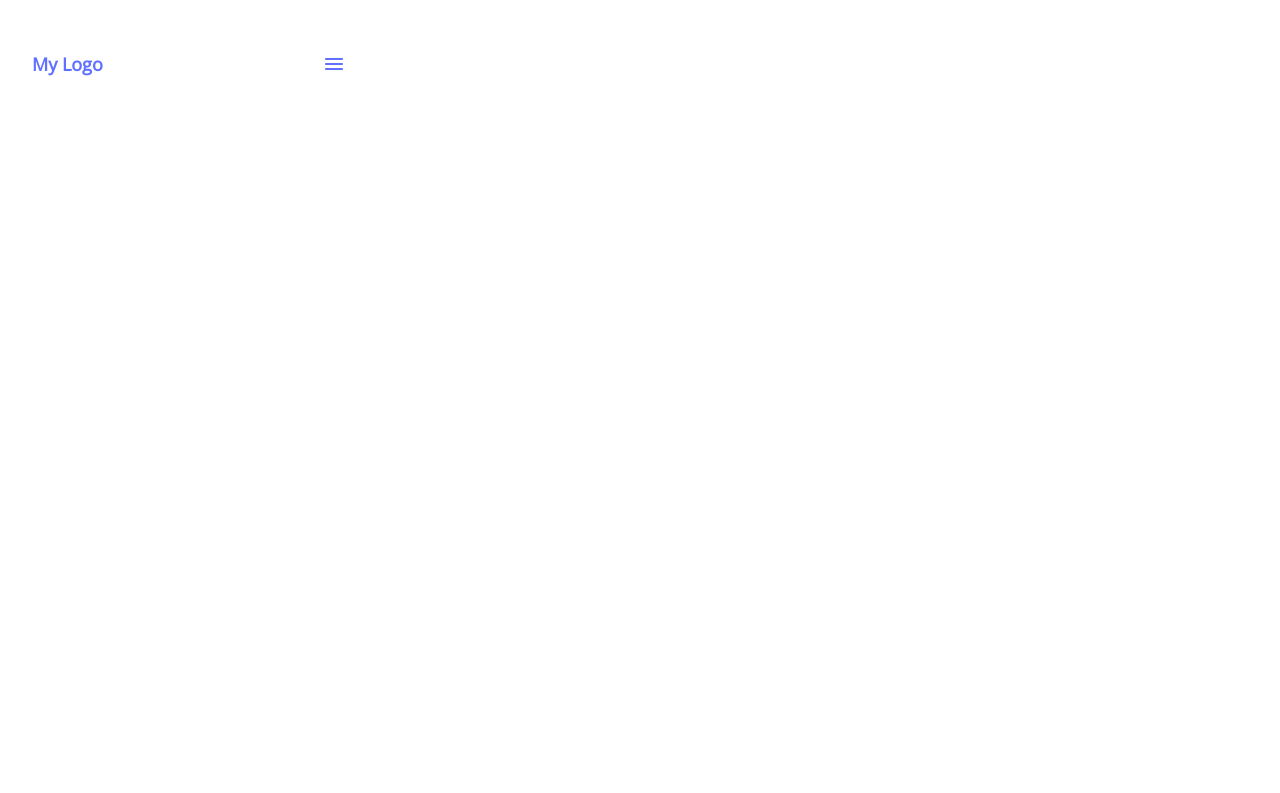
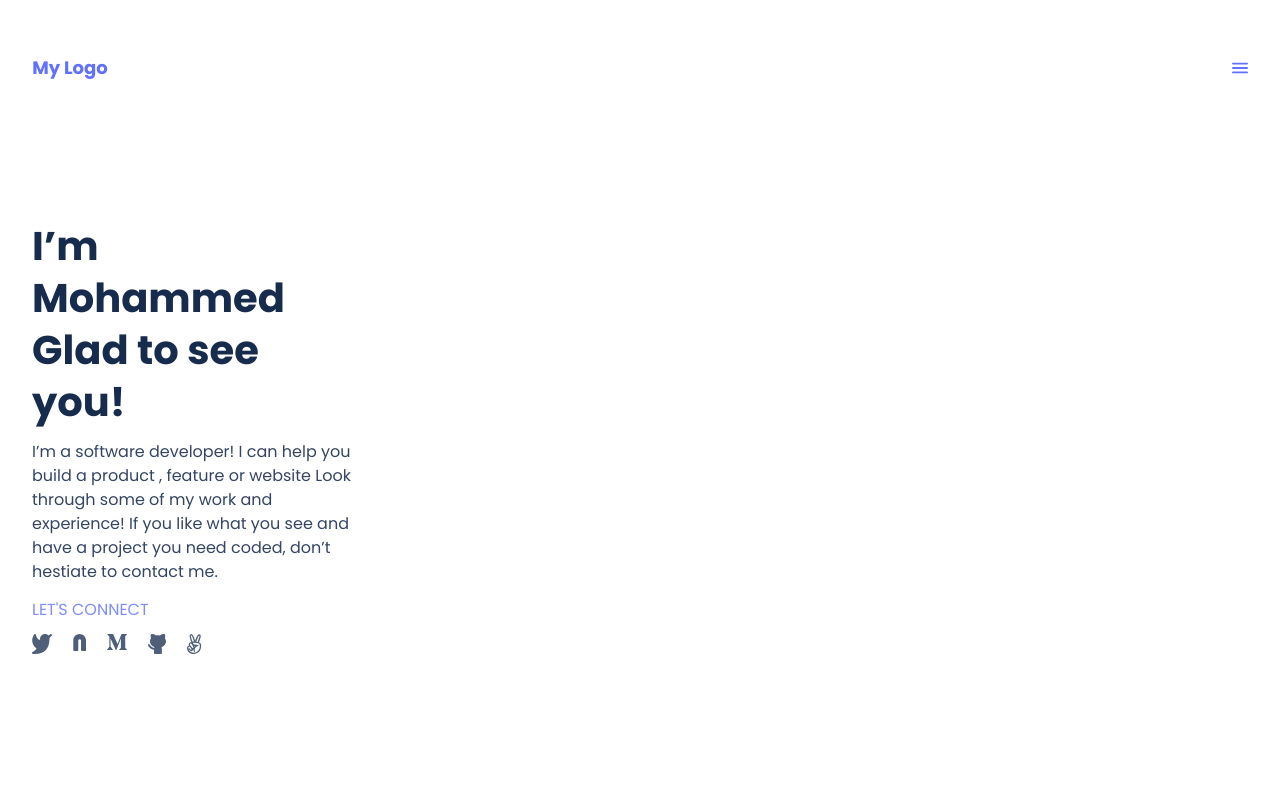
Before and after one commit to MohammedElseddik/Portfolio-setup-and-mobile-version-skeleton, a plain HTML site: page index.html in a window 1280 px wide. Drawn offline with nearby package versions, Linux system fonts and the light colour scheme; a web font is replaced by a local one.

Commit message:
Add and Style the heading section

```diff
--- a/index.html
+++ b/index.html
@@ -1,6 +1,5 @@
 <!DOCTYPE html>
 <html lang="en">
-
   <head>
     <meta charset="UTF-8" />
     <meta http-equiv="X-UA-Compatible" content="IE=edge" />
@@ -14,6 +13,28 @@
       <a href="/" class="logo">My Logo</a>
       <img class="menu" src="/img/Union.svg " alt="" />
     </nav>
+    <section class="headline">
+      <div class="container">
+        <h1>I’m Mohammed Glad to see you!</h1>
+        <p>
+          I’m a software developer! I can help you build a product , feature or
+          website Look through some of my work and experience! If you like what
+          you see and have a project you need coded, don’t hestiate to contact
+          me.
+        </p>
+      </div>
+      <div class="contact-me">
+        <p>LET'S CONNECT</p>
+        <div>
+          <a href="https://twitter.com/RebbouhElseddik"><img src="img/twitter.svg" alt=""/></a>
+          <a href=""><img src="img/Vector(1).svg" alt="" /></a>
+          <a href=""><img src="img/Vector(2).svg" alt="" /></a>
+          <a href="https://github.com/MohammedElseddik">
+            <img src="img/github.svg" alt=""
+          /></a>
+          <a href=""><img src="img/Vector(4).svg" alt="" /></a>
+        </div>
+      </div>
+    </section>
   </body>
-
 </html>
--- a/style.css
+++ b/style.css
@@ -1,4 +1,4 @@
-@import url("https://fonts.googleapis.com/css2?family=Open+Sans:wght@300&family=Signika+Negative:wght@700&display=swap");
+@import url("https://fonts.googleapis.com/css2?family=Poppins:wght@100;200;300;400;500;600;700;800;900&display=swap");
 
 * {
   box-sizing: border-box;
@@ -6,30 +6,84 @@
 
 /* fix this one */
 html {
-  width: 375px;
-  height: 48px;
+  padding: 0;
+  margin: 0;
   font-size: 62.5%;
-  font-family: "Open Sans", sans-ser;
+  font-family: "Poppins", sans-ser;
 }
 
+
 .nav-bar {
-  margin-top: 44px;
-  padding: 8px 24px;
   display: flex;
   justify-content: space-between;
   align-items: center;
   text-align: center;
+  margin-top: 44px;
+  padding: 14px 24px;
 }
 
 .logo {
+  width: 76px;
+  height: 20px;
   color: #6070ff;
   text-decoration: none;
   font-size: 1.8rem;
+  line-height: 20px;
   font-style: normal;
   font-weight: bold;
 }
 
 .menu {
-  width: 18px;
+  width: 16px;
   height: 12px;
 }
+
+
+
+.container {
+  display: flex;
+  flex-direction: column;
+  justify-content: space-around;
+}
+
+.container h1 {
+  color: #172b4d;
+  font-size: 4rem;
+  font-weight: bold;
+  font-style: normal;
+  width: 327px;
+  line-height: 52px;
+  padding: 0;
+  margin: 128px 24px 0 24px;
+}
+
+.container p {
+  width: 327px;
+  height: 146px;
+  line-height: 24px;
+  color: #344563;
+  font-size: 1.6rem;
+  padding: 0;
+  margin: 12px 24px;
+}
+
+.contact-me {
+  display: flex;
+  flex-direction: column;
+}
+
+.contact-me P {
+  color: #7f8cff;
+  font-size: 1.6rem;
+  height: 24px;
+  margin: 0 0 12px 24px;
+  line-height: 24px;
+}
+
+.contact-me div {
+  display: flex;
+  justify-content: space-between;
+  width: 170.17px;
+  height: 20px;
+  margin: 0 0 136px 24px;
+}
```
Also changed, not shown: img/Ellipse 3.svg (added), img/Rectangle 4.svg (added), img/Vector(1).svg (added), img/Vector(2).svg (added), img/Vector(4).svg (added), img/github.svg (added), img/header-shapes mobile.png (added), img/header-shapes mobile@2x.svg (added), img/twitter.svg (added). Lines whose indentation alone changed are shown as unchanged.
